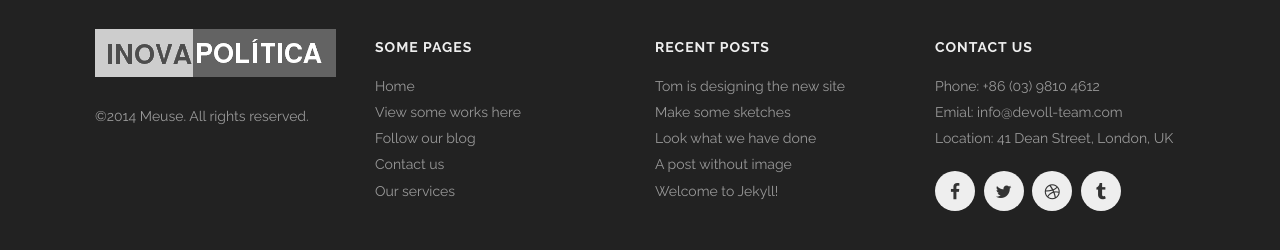
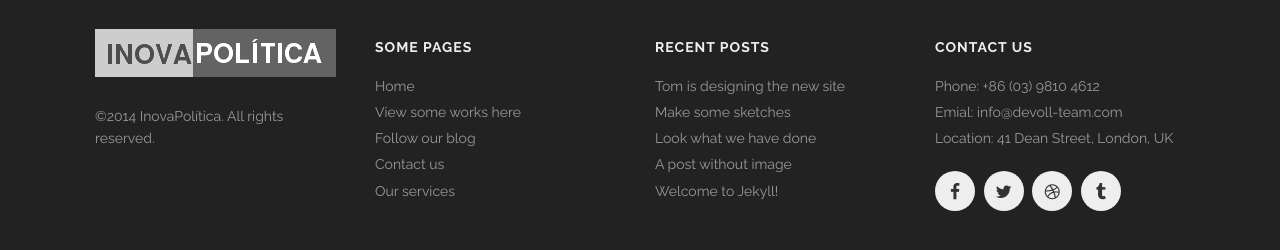
Before and after one commit to phmansur/phmansur.github.io, a Jekyll site: the page built from index.html, in a window 1280 px wide and 900 px high, scrolled down 2631 px. Shown: the part 596-846 px from the top of the window. Built offline with Jekyll 4.4.1, drawn with Linux system fonts in a browser that asks for light colours.

Commit message:
Updated '/_config.yml' via CloudCannon

```diff
--- a/_config.yml
+++ b/_config.yml
@@ -1,5 +1,5 @@
 # Site settings
-title: Meuse
+title: InovaPolítica
 email: your-email@domain.com
 description: > # this means to ignore newlines until "baseurl:"
   Write an awesome description for your new site here. You can edit this
@@ -8,7 +8,7 @@ description: > # this means to ignore newlines until "baseurl:"
 baseurl: "" # the subpath of your site, e.g. /blog/
 # url: "http://yourdomain.com" # the base hostname & protocol for your site
 twitter_username: jekyllrb
-github_username:  jekyll
+github_username:  phmansur
 
 # Build settings
 markdown: kramdown
```
